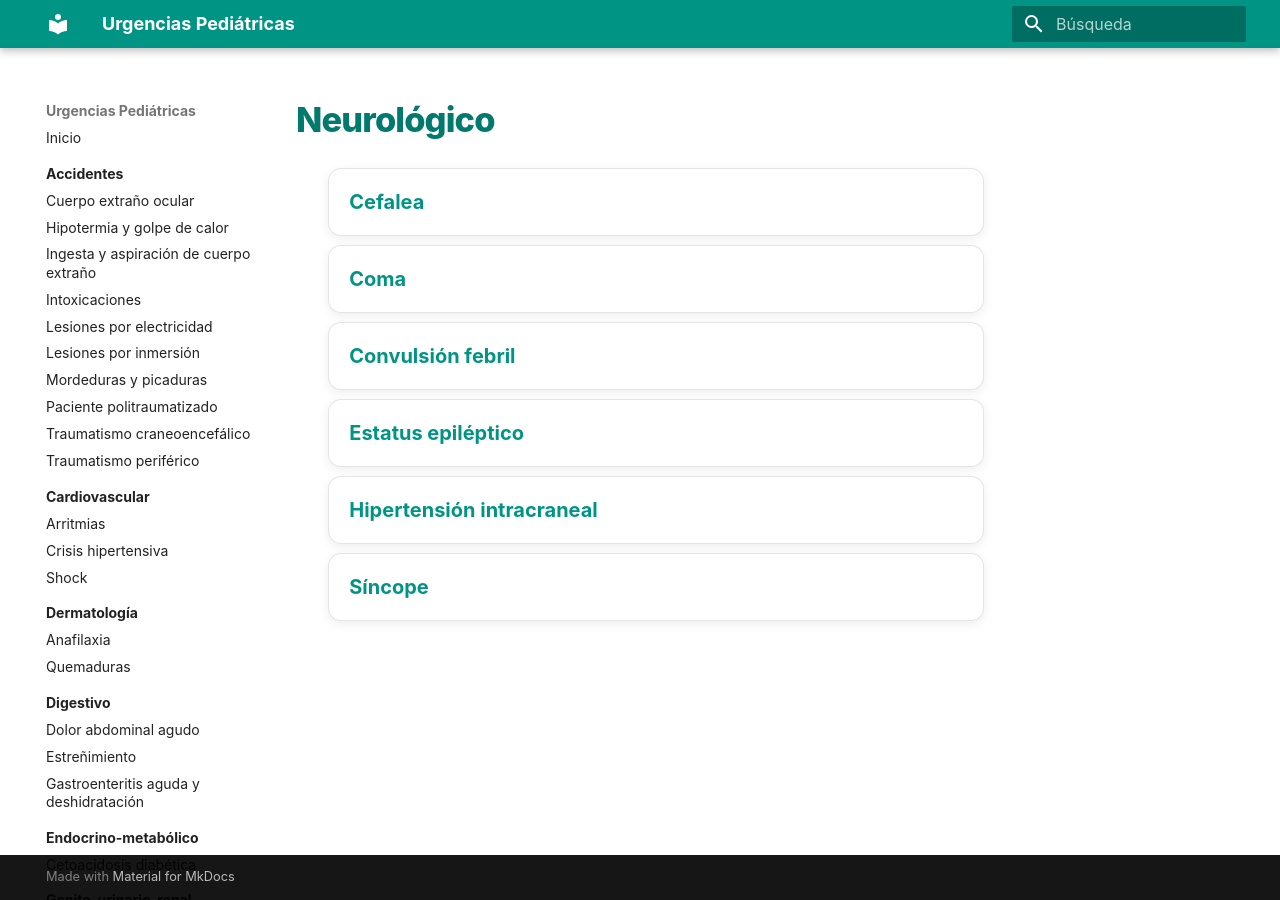
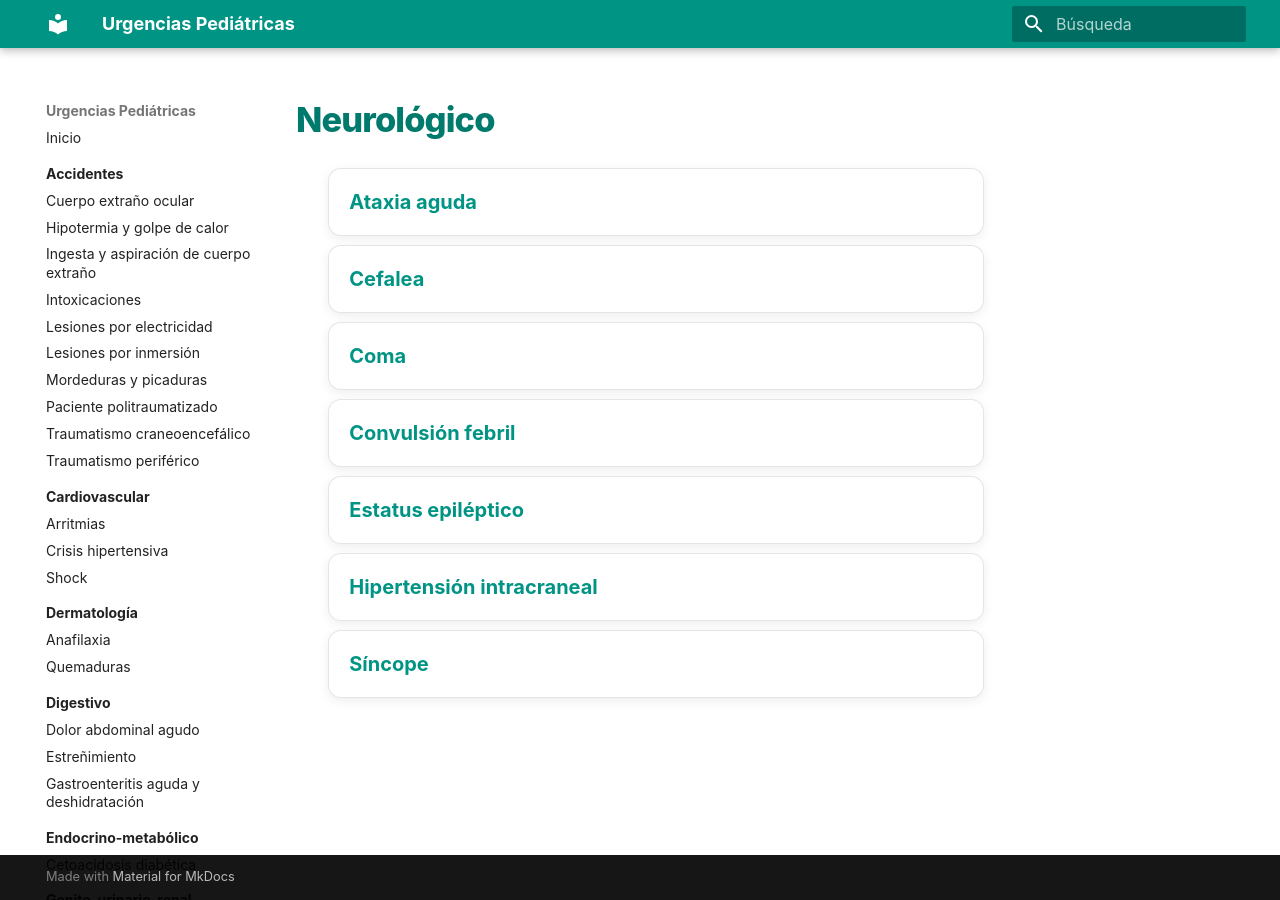
Before and after one commit to gonzaloares/urgencias-pediatricas, an MkDocs documentation site: the page built from docs/neurologia/index.md, in a window 1280 px wide. Built offline with MkDocs 1.6.1 and Material for MkDocs 9.7.7, drawn with Linux system fonts in a browser that asks for light colours.

Commit message:
Actualiza docs/neurologia/index.md

```diff
--- a/docs/neurologia/index.md
+++ b/docs/neurologia/index.md
@@ -2,6 +2,7 @@
 
 <div class="protocol-index" markdown="1">
 
+- [Ataxia aguda](ataxia-aguda.md)
 - [Cefalea](cefalea.md)
 - [Coma](coma.md)
 - [Convulsión febril](convulsion-febril.md)
```
